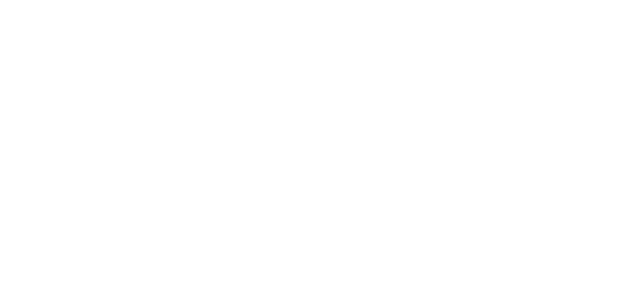
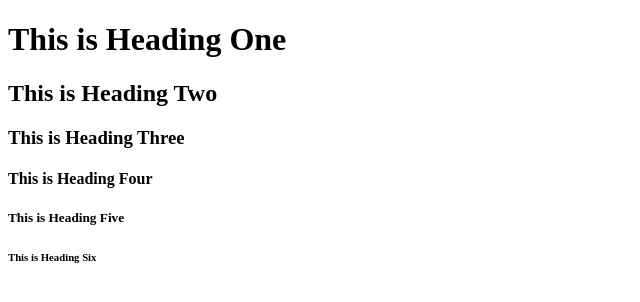
Before and after one commit to engjahidhasan/Html_Structure, a plain HTML site: page index.html in a window 1280 px wide. Shown: the whole page, without its empty margins (0-640 px from the left). Drawn offline with Linux system fonts and the light colour scheme.

Commit message:
Sucessfully Added HTML Heading

```diff
--- a/index.html
+++ b/index.html
@@ -7,5 +7,12 @@
 </head>
 <body>
 
+    <!-- This is HTML Heading List -->
+    <h1>This is Heading One</h1>
+    <h2>This is Heading Two</h2>
+    <h3>This is Heading Three</h3>
+    <h4>This is Heading Four</h4>
+    <h5>This is Heading Five</h5>
+    <h6>This is Heading Six</h6>
 </body>
 </html>
```
